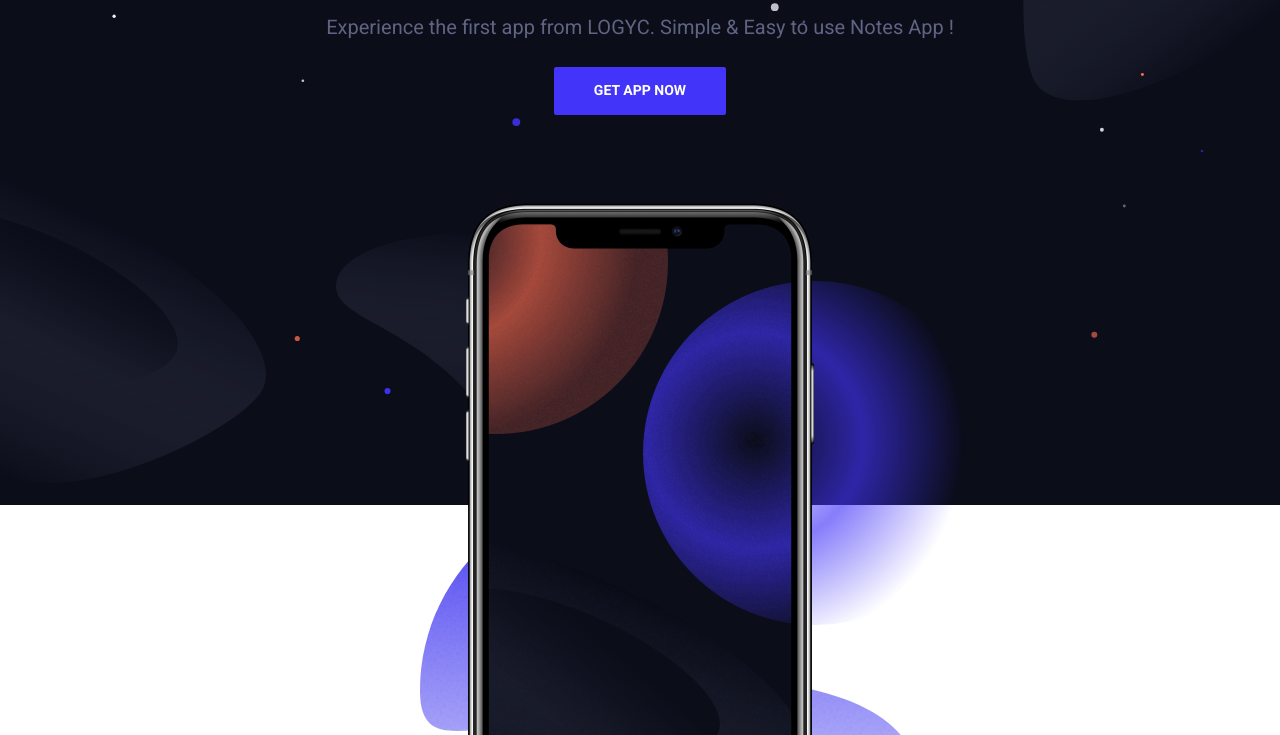
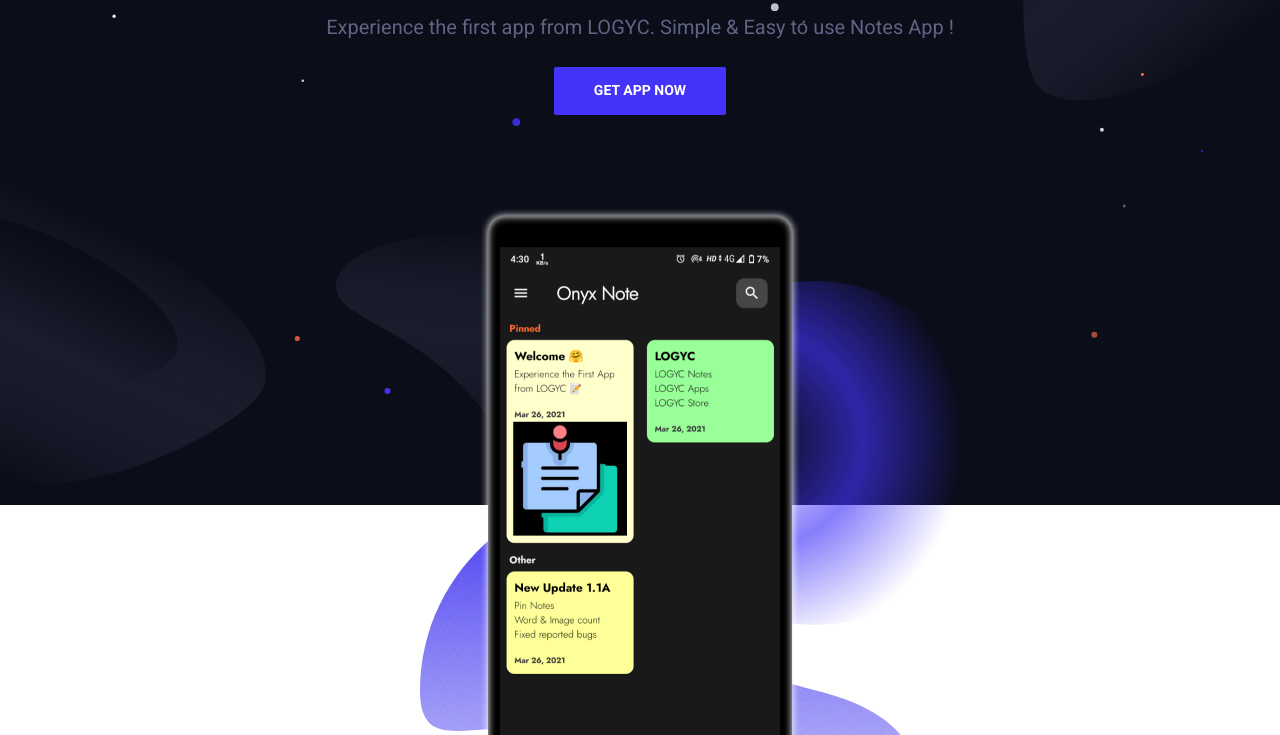
Before and after one commit to reallogyc/onyc-note, a plain HTML site: page index.html in a window 1280 px wide. Shown: the part 217-952 px from the top of the page. Drawn offline with nearby package versions, Linux system fonts and the light colour scheme; animation ran at ten frames a second.

Commit message:
Update index.html

```diff
--- a/index.html
+++ b/index.html
@@ -66,7 +66,7 @@
 							<div class="mockup-bg">
 								<img src="dist/images/iphone-hero-bg.svg" alt="iPhone illustration">
 							</div>
-							<img class="device-mockup" src="dist/images/iphone-hero.png" alt="iPhone Hero">
+							<img class="device-mockup" src="dist/images/main.png" alt="mockup">
 						</div>
                     </div>
                 </div>
```
